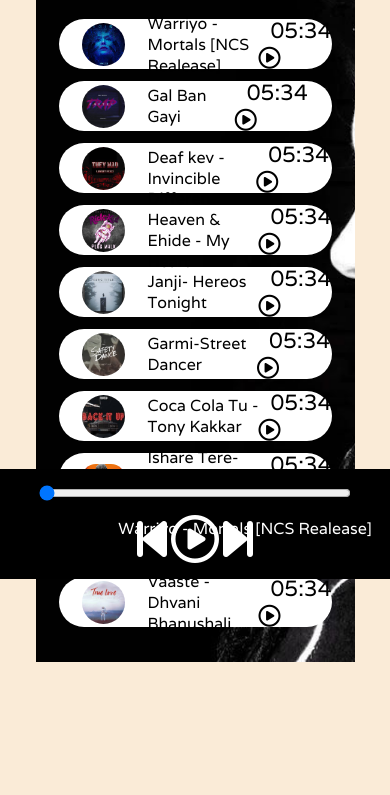
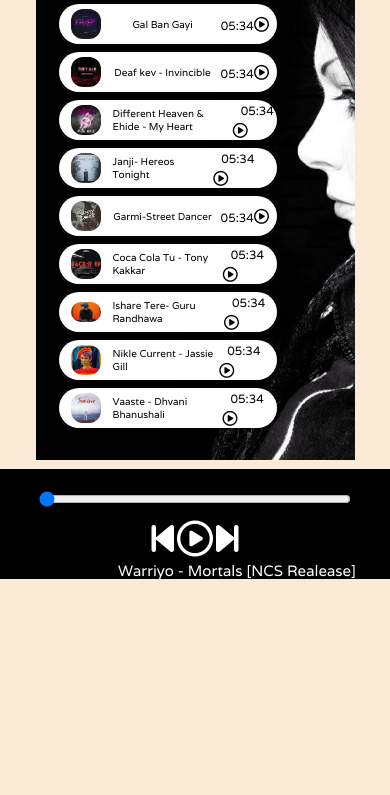
Before and after one commit to Kaithwar/SpotifyClone, a plain HTML site: page index.html in a window 390 px wide. Shown: the part 265-1060 px from the top of the page. After the commit the page ends 859 px from the top, so only its background shows below. Drawn offline with Linux system fonts and the light colour scheme.

Commit message:
Mobile view added

```diff
--- a/index.html
+++ b/index.html
@@ -7,6 +7,7 @@
     <meta name="viewport" content="width=device-width, initial-scale=1.0">
     <title>Spotify- Your Favourite Music is Here</title>
     <link rel="stylesheet" href="style.css">
+    <link rel="stylesheet" media="screen and (max-width: 1100px)" href="mobile.css">
 </head>
 
 <body>
--- /dev/null
+++ b/mobile.css
@@ -0,0 +1,79 @@
+@import url('https://fonts.googleapis.com/css2?family=Varela&display=swap');
+@import url('https://fonts.googleapis.com/css2?family=Source+Sans+Pro&display=swap');
+body{
+    background-color: antiquewhite;
+}
+
+*{
+    margin: 0;
+    padding: 0;
+}
+
+nav{
+    font-family: 'Source Sans Pro', sans-serif;
+}
+
+.container{
+/*   min-height: 50vh; */
+  background-color: black;
+  color: white;
+  font-family: 'Varela', sans-serif;
+  display: flex;
+  margin-bottom: 23px;
+  padding: 23px;
+}
+
+.container h1{
+  font-size: 23px;
+}
+
+songItemContainer{
+    margin-top: 25px;
+}
+
+.songItem{
+    height: 40px;
+    display: flex;
+    background-color: white;
+    color: black;
+    margin: 8px 0;
+/*     justify-content: space-between; */
+    align-items: center;
+    border-radius: 25px;
+  width: 80%;
+}
+
+.songName{
+  font-size: 10px;
+}
+
+.songItem img{
+  width: 30px;
+  margin: 0 12px;
+  border-radius: 12px;
+}
+
+.timestamp{
+    margin: 0 8px;
+    font-size: 12px;
+}
+
+.songItemPlay{
+  font-size: 15px;
+}
+
+.icons{
+  font-size: 12px;
+}
+
+.songInfo{
+    position: absolute;
+    font-family: 'Varela', sans-serif;
+  font-size: 15px;
+    margin-top: 85px;
+}
+
+
+.details{
+  font-size: 10px;
+}
```
